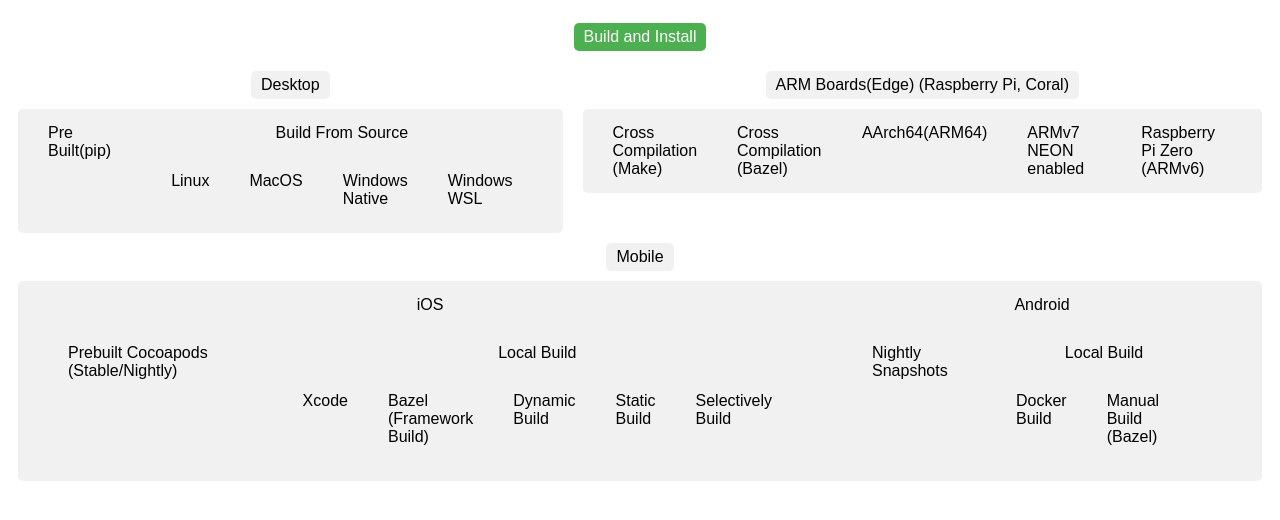
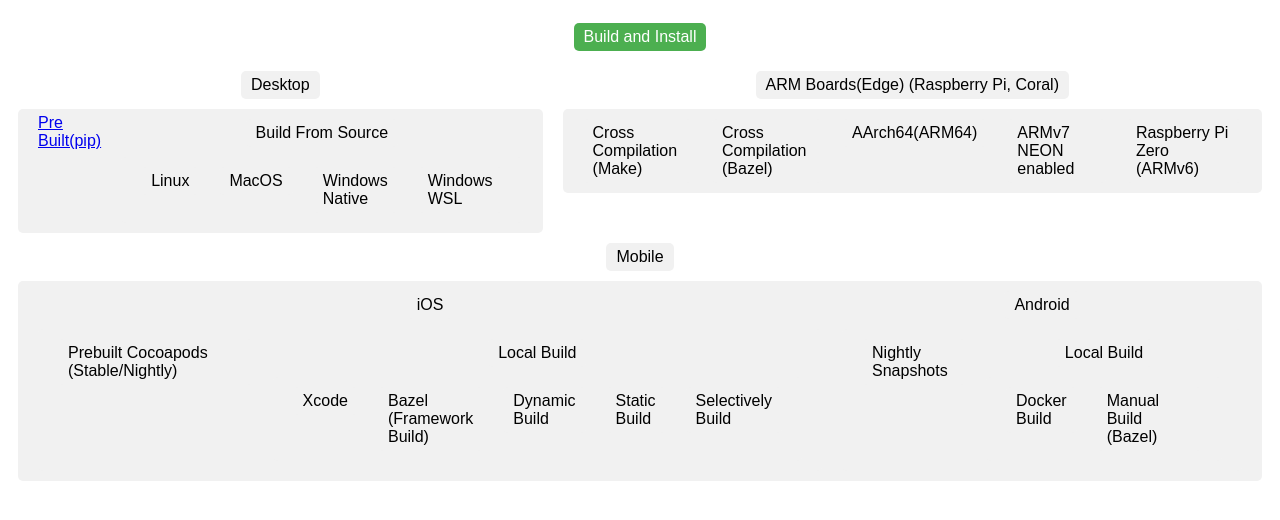
Before and after one commit to LakshmiKalaKadali/Build-and-Install, a plain HTML site: page index.html in a window 1280 px wide. Drawn offline with Linux system fonts and the light colour scheme.

Commit message:
Update index.html

```diff
--- a/index.html
+++ b/index.html
@@ -41,6 +41,8 @@
             margin: 0 10px;
         }
     </style>
+</div>
+
 </head>
 <body>
     <div class="tree">
@@ -52,7 +54,7 @@
                 <div>Desktop</div>
                 <div class="tree-children">
                     <div class="tree-node">
-                        <div>Pre Built(pip)</div>
+                        <a href="https://www.tensorflow.org/install/pip#windows-native" target="_blank">Pre Built(pip)</a>
                     </div>
                     <div class="tree-node">
                         <div>Build From Source</div>
```
